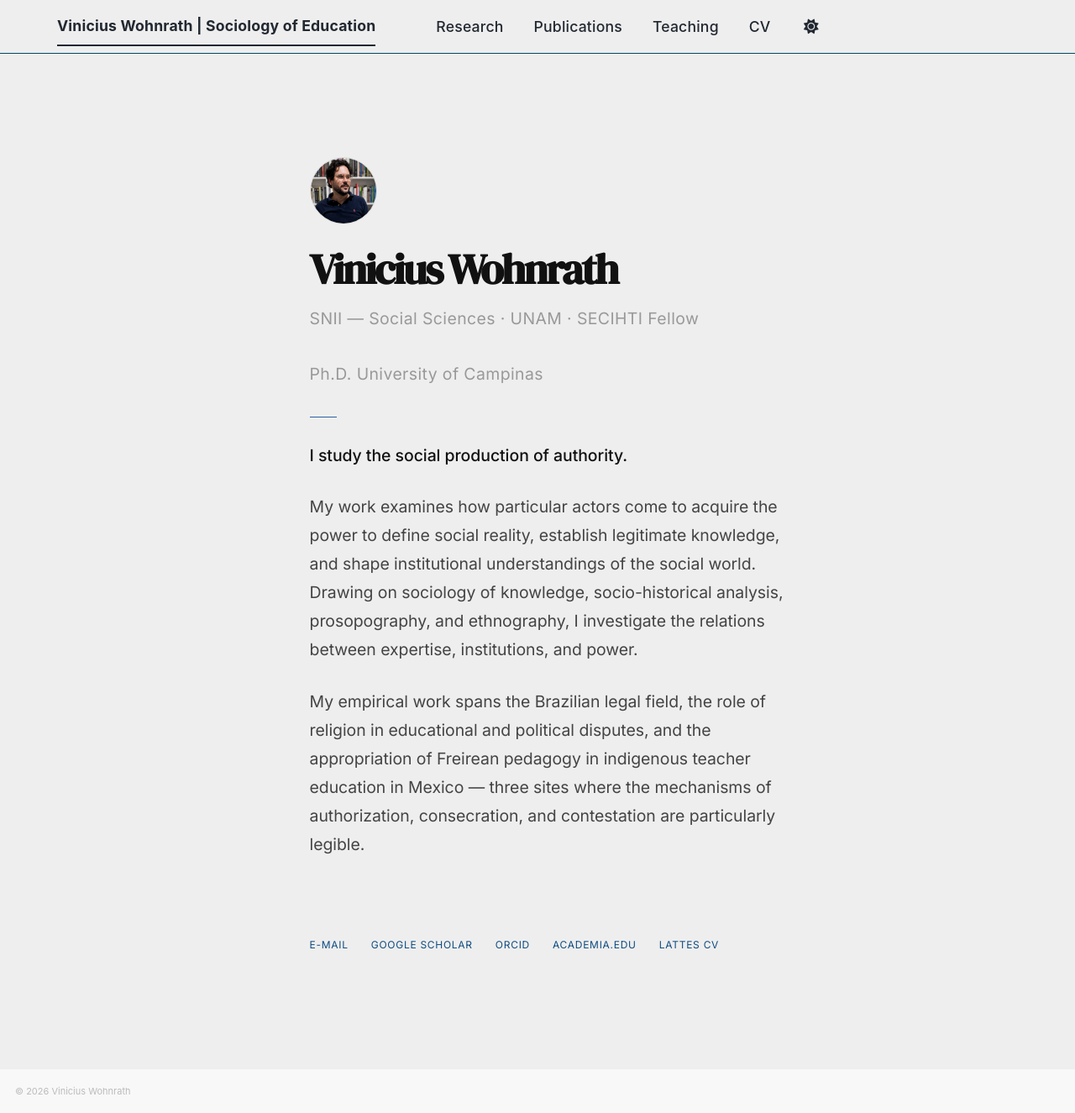
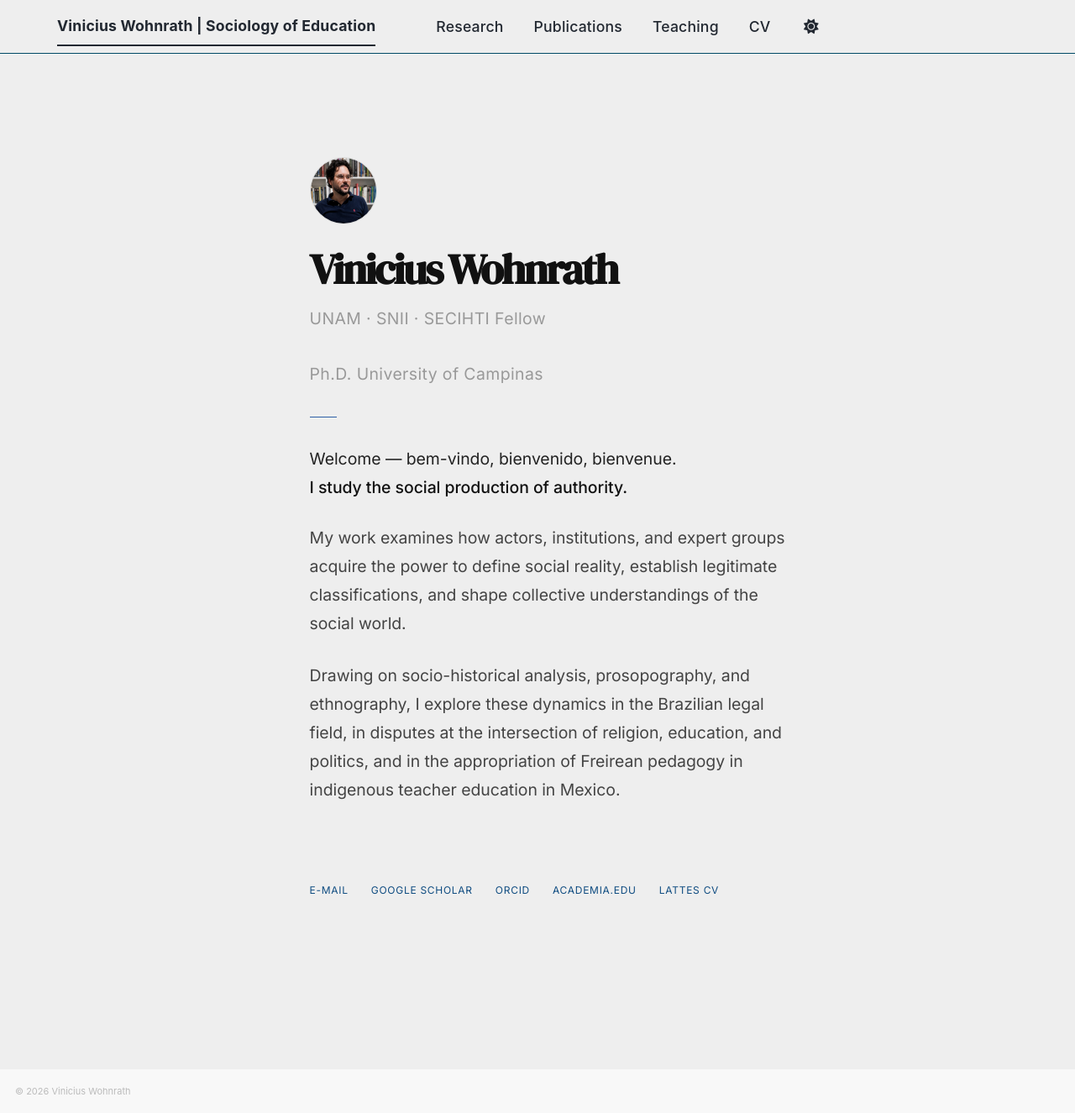
Before and after one commit to viniciuswohnrath/viniciuswohnrath.github.io, a Jekyll site: the page built from _pages/about.md, in a window 1280 px wide and 1325 px high. Shown: the whole window at 84% size. Built offline with Jekyll 4.4.1, drawn with Linux system fonts in a browser that asks for light colours; a script bundle is joined from its source files by our own code; library files that are not in the unit come from our copies.

Commit message:
Update about.md

```diff
--- a/_pages/about.md
+++ b/_pages/about.md
@@ -29,16 +29,20 @@ classes: wide
 
   <h1 class="vw-name">Vinicius Wohnrath</h1>
 
-  <p class="vw-meta">SNII — Social Sciences · UNAM · SECIHTI Fellow</p>
+  <p class="vw-meta">UNAM · SNII · SECIHTI Fellow</p>
   <p class="vw-meta">Ph.D. University of Campinas</p>
 
   <div class="vw-divider"></div>
 
-  <p class="vw-body-lead">I study the social production of authority.</p>
 
-  <p class="vw-body">My work examines how particular actors come to acquire the power to define social reality, establish legitimate knowledge, and shape institutional understandings of the social world. Drawing on sociology of knowledge, socio-historical analysis, prosopography, and ethnography, I investigate the relations between expertise, institutions, and power.</p>
 
-  <p class="vw-body">My empirical work spans the Brazilian legal field, the role of religion in educational and political disputes, and the appropriation of Freirean pedagogy in indigenous teacher education in Mexico — three sites where the mechanisms of authorization, consecration, and contestation are particularly legible.</p>
+Welcome — bem-vindo, bienvenido, bienvenue.
+
+ <p class="vw-body-lead">I study the social production of authority.</p>
+
+  <p class="vw-body">My work examines how actors, institutions, and expert groups acquire the power to define social reality, establish legitimate classifications, and shape collective understandings of the social world.</p>
+
+  <p class="vw-body">Drawing on socio-historical analysis, prosopography, and ethnography, I explore these dynamics in the Brazilian legal field, in disputes at the intersection of religion, education, and politics, and in the appropriation of Freirean pedagogy in indigenous teacher education in Mexico.</p>
 
   <div class="vw-links">
     <a class="vw-link" href="mailto:vinicius.wohnrath@gmail.com">E-mail</a>
```
